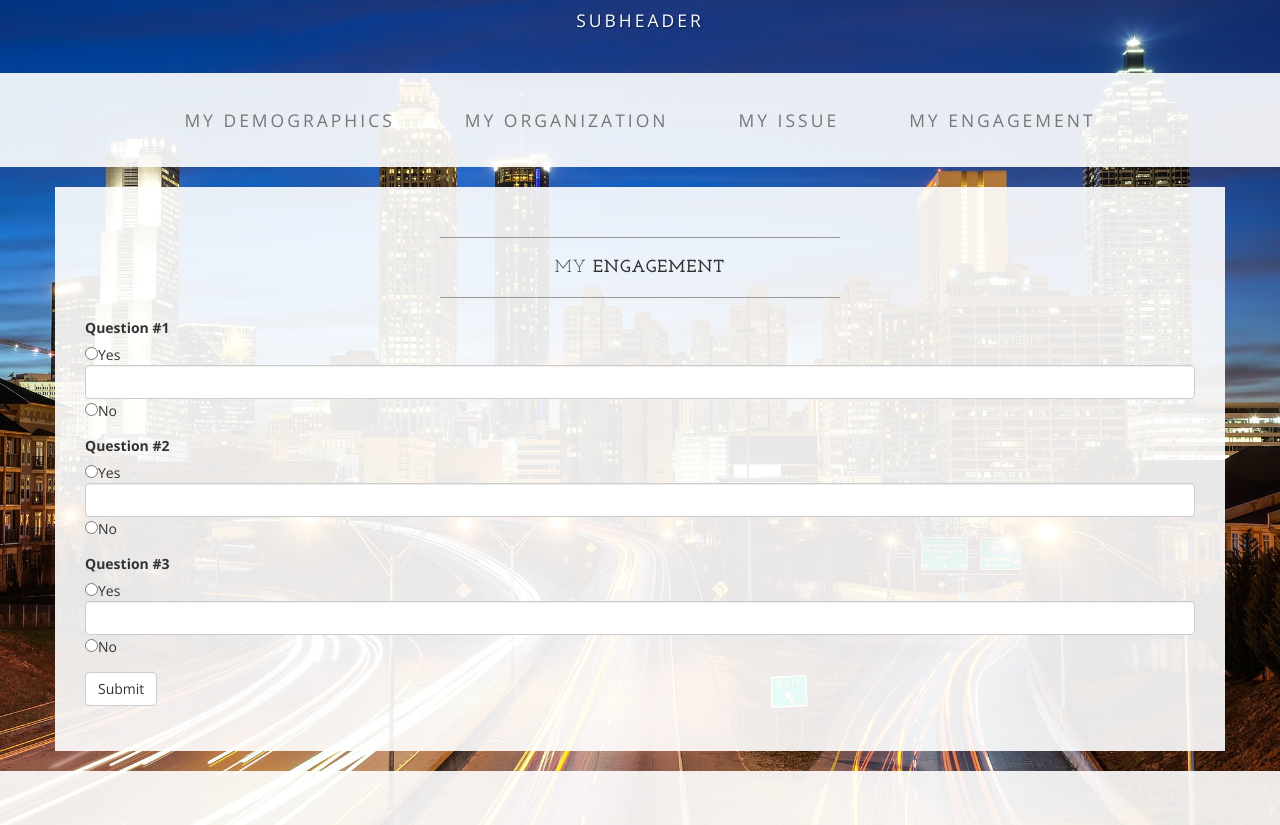
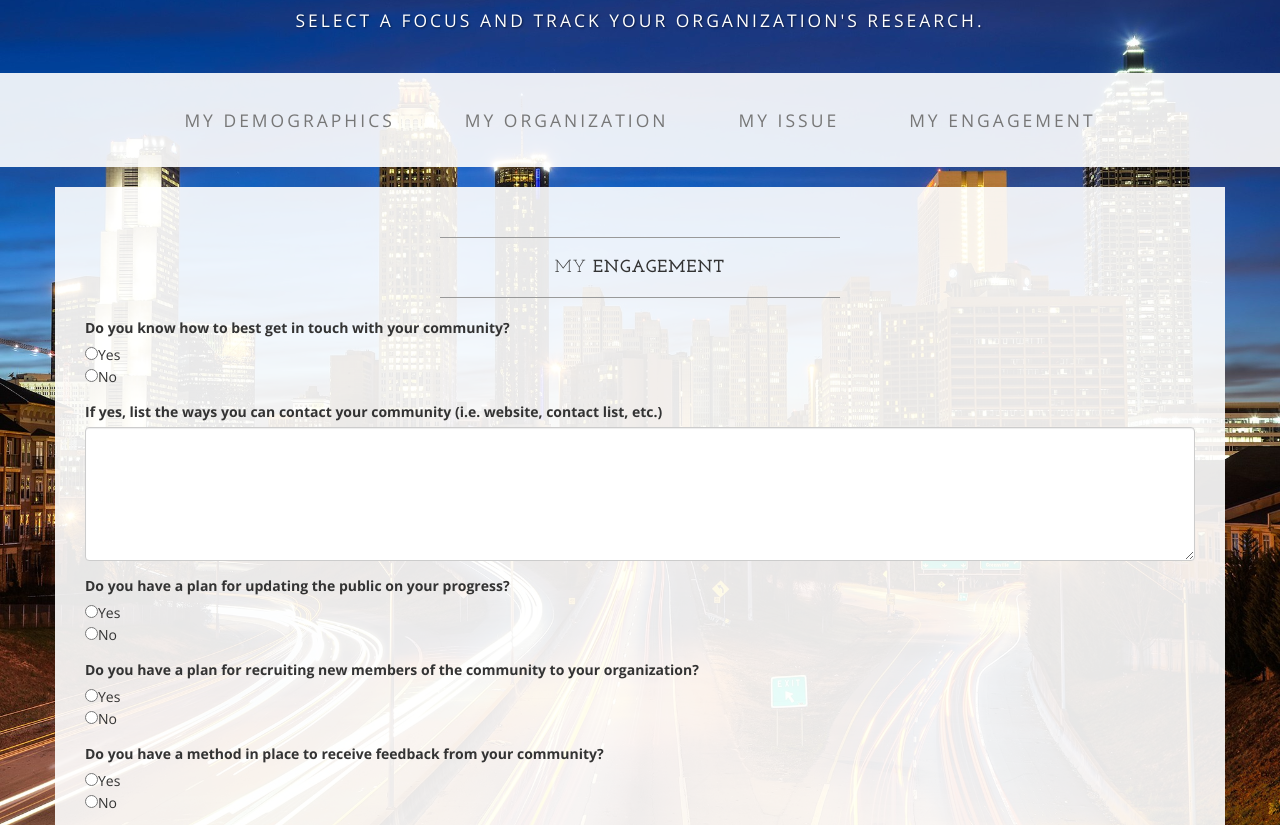
Before and after one commit to CheungAmbrose/Final-Project, a plain HTML site: page startbootstrap-business-casual-gh-pages/engagement.html in a window 1280 px wide. Shown: the part 103-928 px from the top of the page. Drawn offline with nearby package versions, Linux system fonts and the light colour scheme.

Commit message:
My Engagement Changes

```diff
--- a/startbootstrap-business-casual-gh-pages/engagement.html
+++ b/startbootstrap-business-casual-gh-pages/engagement.html
@@ -33,7 +33,7 @@
 <body>
 
     <div class="brand">Get Organized</div>
-    <div class="address-bar">Subheader</div>
+    <div class="address-bar">SELECT A FOCUS AND TRACK YOUR ORGANIZATION'S RESEARCH.</div>
 
     <!-- Navigation -->
     <nav class="navbar navbar-default" role="navigation">
@@ -84,26 +84,32 @@
                     <form role="form">
                         <div class="row">
                             <div class="form-group col-lg-12">
-                                <label>Question #1</label><br>
+                                <label>Do you know how to best get in touch with your community?</label><br>
                                 <input type="radio" name="q1" value="yes">Yes<br>
-                                <input type="text" class="form-control">
                                 <input type="radio" name="q1" value="no">No
                             </div>
                             <div class="form-group col-lg-12">
-                                <label>Question #2</label><br>
+                                <label>If yes, list the ways you can contact your community (i.e. website, contact list, etc.)</label><br>
+                                <textarea class="form-control" rows="6"></textarea>
+                            </div>
+                            <div class="form-group col-lg-12">
+                                <label>Do you have a plan for updating the public on your progress?</label><br>
                                 <input type="radio" name="q2" value="yes">Yes<br>
-                                <input type="text" class="form-control">
                                 <input type="radio" name="q2" value="no">No
                             </div>
                             <div class="form-group col-lg-12">
-                                <label>Question #3</label><br>
+                                <label>Do you have a plan for recruiting new members of the community to your organization?</label><br>
                                 <input type="radio" name="q3" value="yes">Yes<br>
-                                <input type="text" class="form-control">
+                                <input type="radio" name="q3" value="no">No
+                            </div>
+                            <div class="form-group col-lg-12">
+                                <label>Do you have a method in place to receive feedback from your community?</label><br>
+                                <input type="radio" name="q3" value="yes">Yes<br>
                                 <input type="radio" name="q3" value="no">No
                             </div>
                             <div class="form-group col-lg-12">
                                 <input type="hidden" name="save" value="contact">
-                                <button type="submit" class="btn btn-default">Submit</button>
+                                <button type="submit" class="btn btn-default">Print</button>
                             </div>
                         </div>
                     </form>
```
